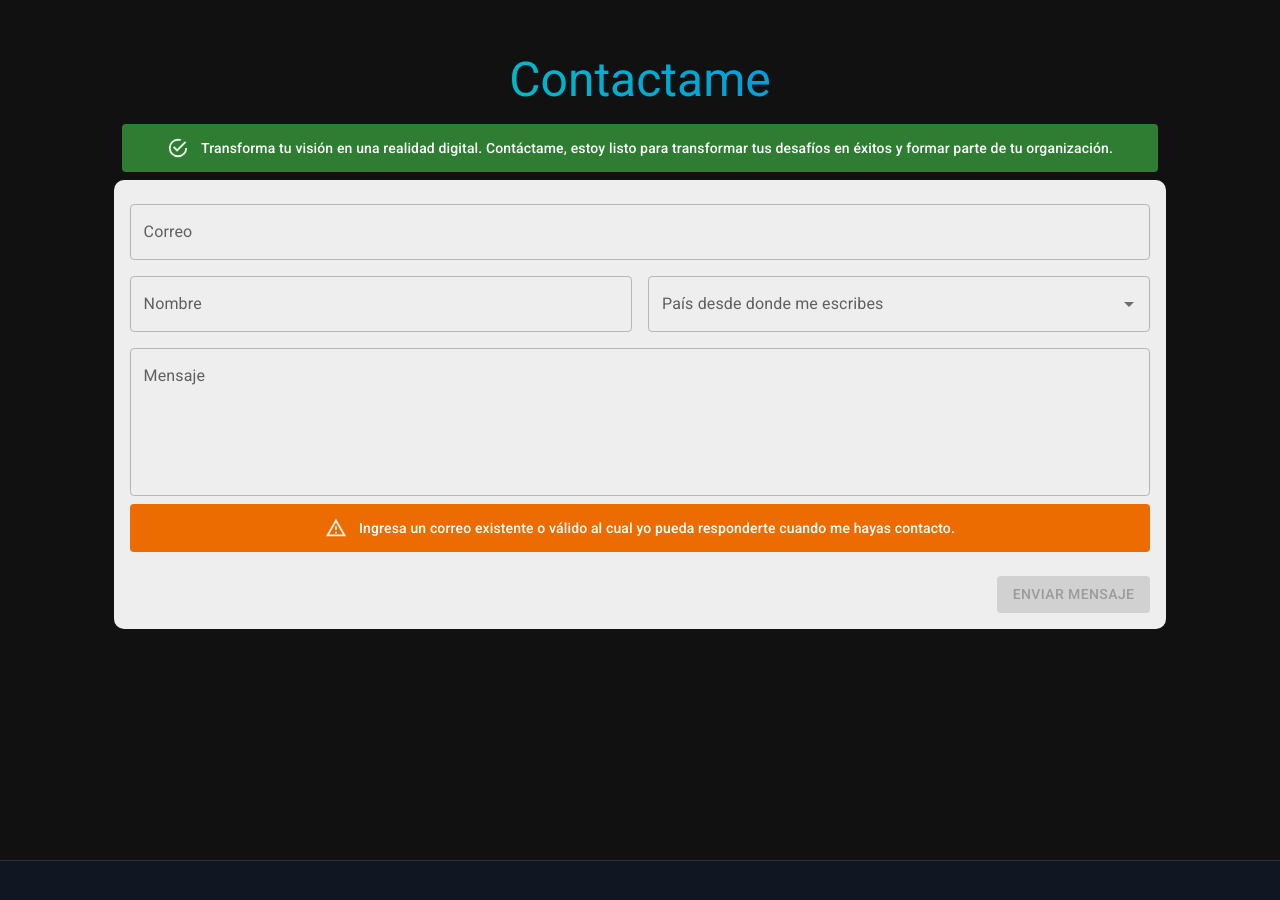
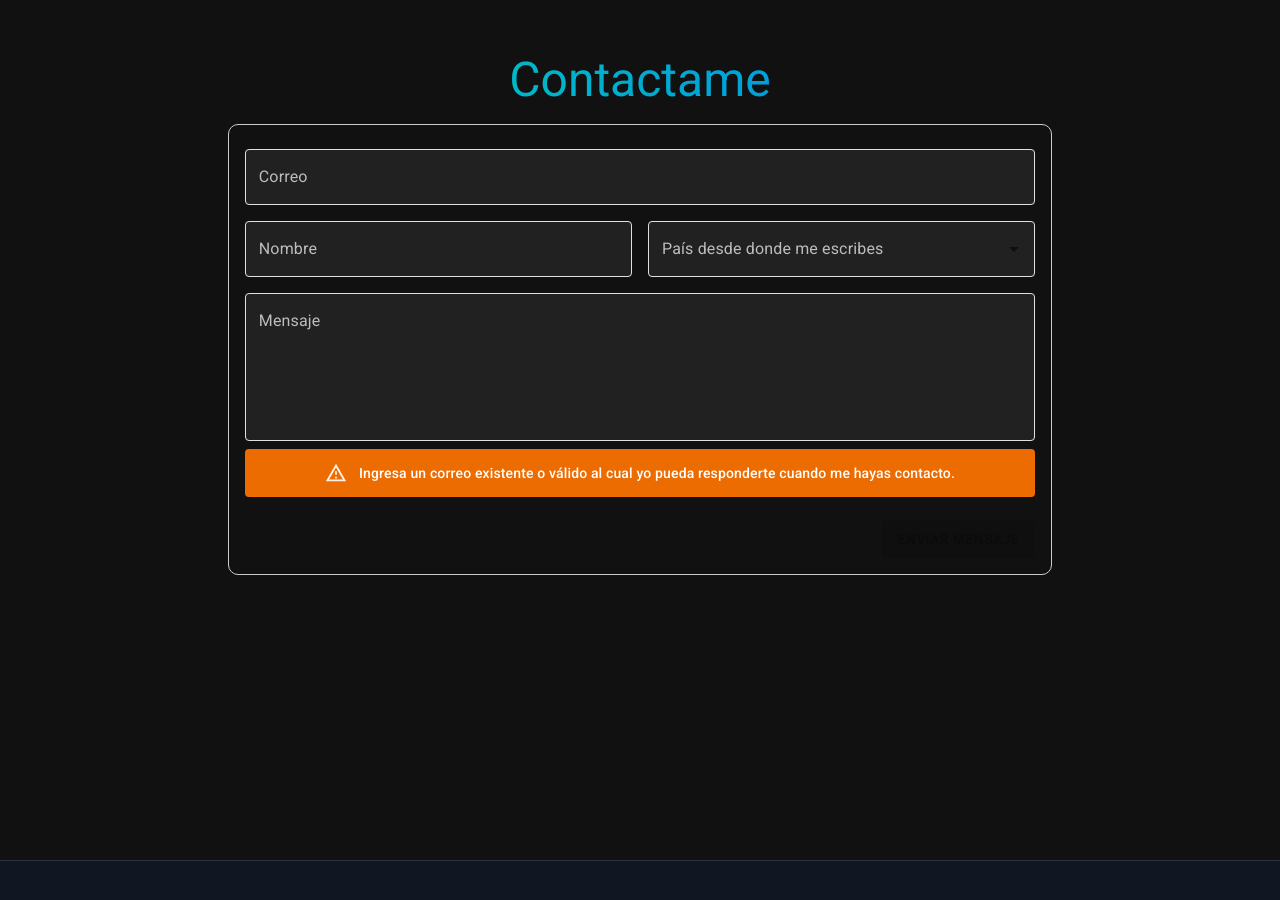
Before and after one commit to gab0-developer/my-portfolio, a React (Vite) app: page / in a window 1280 px wide. Shown: the part 2380-3280 px from the top of the page. Built offline with nearby package versions, Linux system fonts and the light colour scheme.

Commit message:
refactor: cambio de estructura y estilo

```diff
--- a/src/Page/contacto/Contacto.css
+++ b/src/Page/contacto/Contacto.css
@@ -1,3 +1,14 @@
+.form-contacto{
+    width:70%;
+    margin:auto;
+    display:flex;
+    align-items:center;
+    justify-content:space-between;
+    background-color:transparent;
+    padding:0.5rem;
+    border-radius:10px;
+    border: 1px solid #ccc;
+}
 @media (max-width: 900px) {
     .img-contacto {
         display: none;
--- a/src/Page/contacto/Contacto.jsx
+++ b/src/Page/contacto/Contacto.jsx
@@ -3,7 +3,6 @@ import './Contacto.css'
 import { Alert, Autocomplete, Box, Button, InputLabel, Stack, TextField, Typography } from '@mui/material'
 import Grid from '@mui/material/Grid2';
 
-import img from "../../assets/img/Exportar_img_all";
 import { expresionsRegulars, MaxText_number_Expression,Email_Expression } from '../../assets/js/ExpresionRegulares';
 
 // import libreria emailJS
@@ -11,6 +10,31 @@ import emailjs from '@emailjs/browser';
 // libreria de alertas notistack
 import { SnackbarProvider, useSnackbar } from 'notistack';
 
+// Estilo base para los campos
+const textFieldStyles = {
+  '& .MuiOutlinedInput-root': {
+    '& fieldset': {
+      borderColor: 'grey.300', // Borde gris claro
+    },
+    '&:hover fieldset': {
+      borderColor: 'grey.400', // Borde al hacer hover
+    },
+    '&.Mui-focused fieldset': {
+      borderColor: 'grey.500', // Borde al estar enfocado
+    },
+    color: 'grey.300', // Color del texto
+    backgroundColor: 'grey.900', // Fondo oscuro para contraste
+  },
+  '& .MuiInputLabel-root': {
+    color: 'grey.400', // Color de la etiqueta
+  },
+  '& .MuiInputLabel-root.Mui-focused': {
+    color: 'grey.500', // Color de la etiqueta al estar enfocado
+  },
+  '& .MuiFormHelperText-root': {
+    color: 'grey.500', // Color del texto de ayuda
+  }
+};
 
 function Contacto() {
   const { enqueueSnackbar } = useSnackbar();
@@ -241,12 +265,6 @@ function Contacto() {
 
   const HandleSubmitContacto = (event) =>{
     event.preventDefault()
-    console.log('formualrio enviado:',
-      nombreusuario.dato,
-      correousuario.dato,
-      selectlistPaises.pais,
-      mensaje.dato,
-    )
     const serviceID = 'default_service';
     const templateID = 'template_cu2fqyf';
     const publicKey = import.meta.env.VITE_EMAILJS_KEY;
@@ -309,15 +327,8 @@ function Contacto() {
             Contactame
           </Typography>
         </Box>
-        <Box component='div' sx={{my:'0.5rem',width:'90%',mx:'auto'}}>
-          <Stack sx={{ width: '100%' }} spacing={2} >
-              <Alert variant="filled" severity="success" sx={{textAlign:'center',display:'flex',alignContent:'center',justifyContent:'center'}}>
-              Transforma tu visión en una realidad digital. Contáctame, estoy listo para transformar tus desafíos en éxitos y formar parte de tu organización.
-              </Alert>
-          </Stack>
-        </Box>
 
-        <Box component='div' className='form-contacto' sx={{width:'90%',margin:'auto',display:'flex',alignItems:'center',justifyContent:'space-between',backgroundColor:'#EEEEEE',p:'0.5rem',borderRadius:'10px'}} >
+        <Box component='div' className='form-contacto' >
 
           <Box component='form' ref={form} id='form' sx={{width:'100%',height:'100%',p:'0.5rem',borderRadius:'5px'}} onSubmit={HandleSubmitContacto}>
             <Box component='div'>
@@ -326,6 +337,7 @@ function Contacto() {
                 <Grid item size={{xs:12, md:12}}>
                   <TextField
                     fullWidth
+                    sx={textFieldStyles}
                     type="email"
                     id="correo"
                     label="Correo"
@@ -344,6 +356,7 @@ function Contacto() {
                 <Grid item size={{xs:12, md:6}}>
                   <TextField
                     fullWidth
+                    sx={textFieldStyles}
                     type="text"
                     id="name"
                     label="Nombre"
@@ -361,6 +374,10 @@ function Contacto() {
                 </Grid>
                 <Grid item size={{xs:12, md:6}}>
                   <Autocomplete
+                    sx={{
+                      '& .MuiAutocomplete-inputRoot': textFieldStyles['& .MuiOutlinedInput-root'],
+                      '& .MuiInputLabel-root': textFieldStyles['& .MuiInputLabel-root'],
+                    }}
                     fullWidth
                     id="select_tipo_pais"
                     name="select_tipo_pais"
@@ -377,6 +394,7 @@ function Contacto() {
 
                 <Grid item size={{xs:12, md:12}}>
                   <TextField
+                    sx={textFieldStyles}
                     fullWidth
                     type="text"
                     id="mensaje"
```
